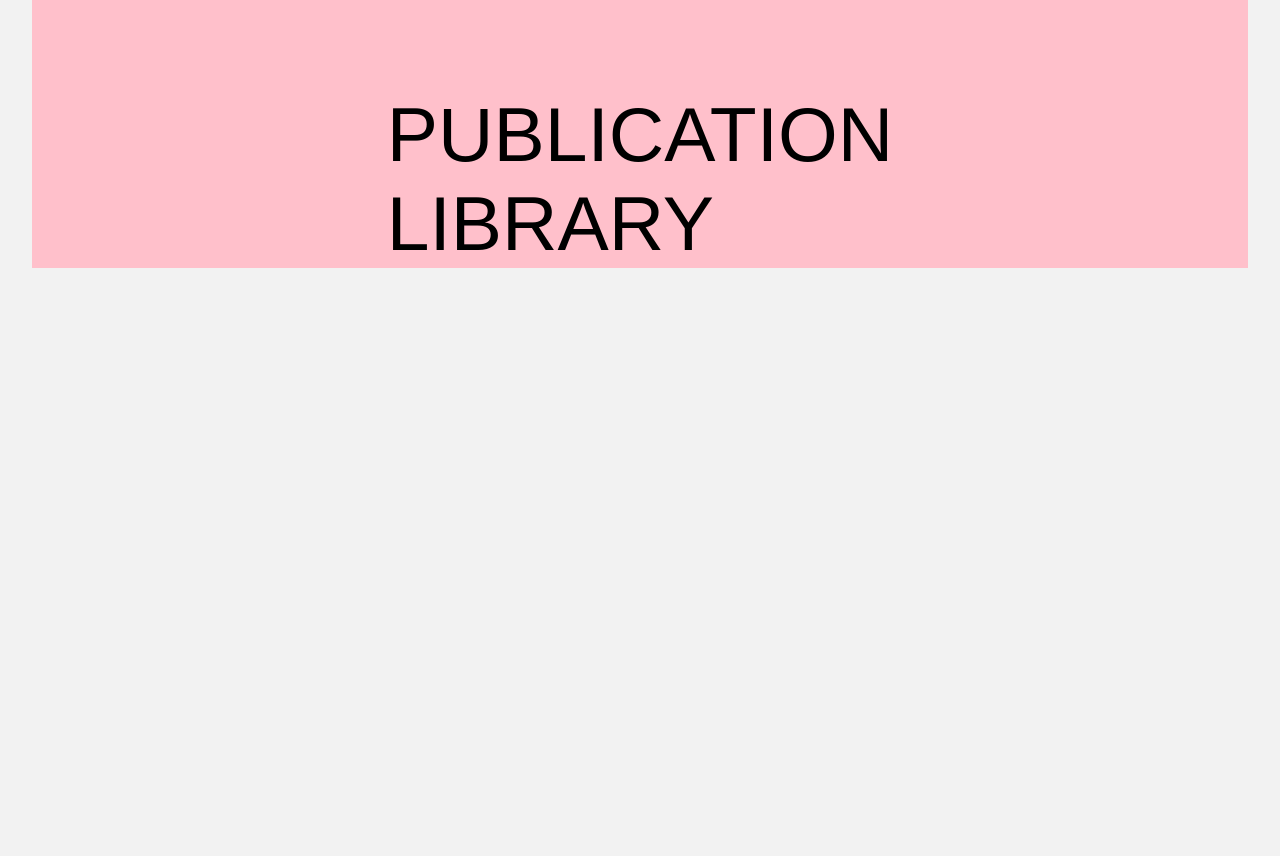
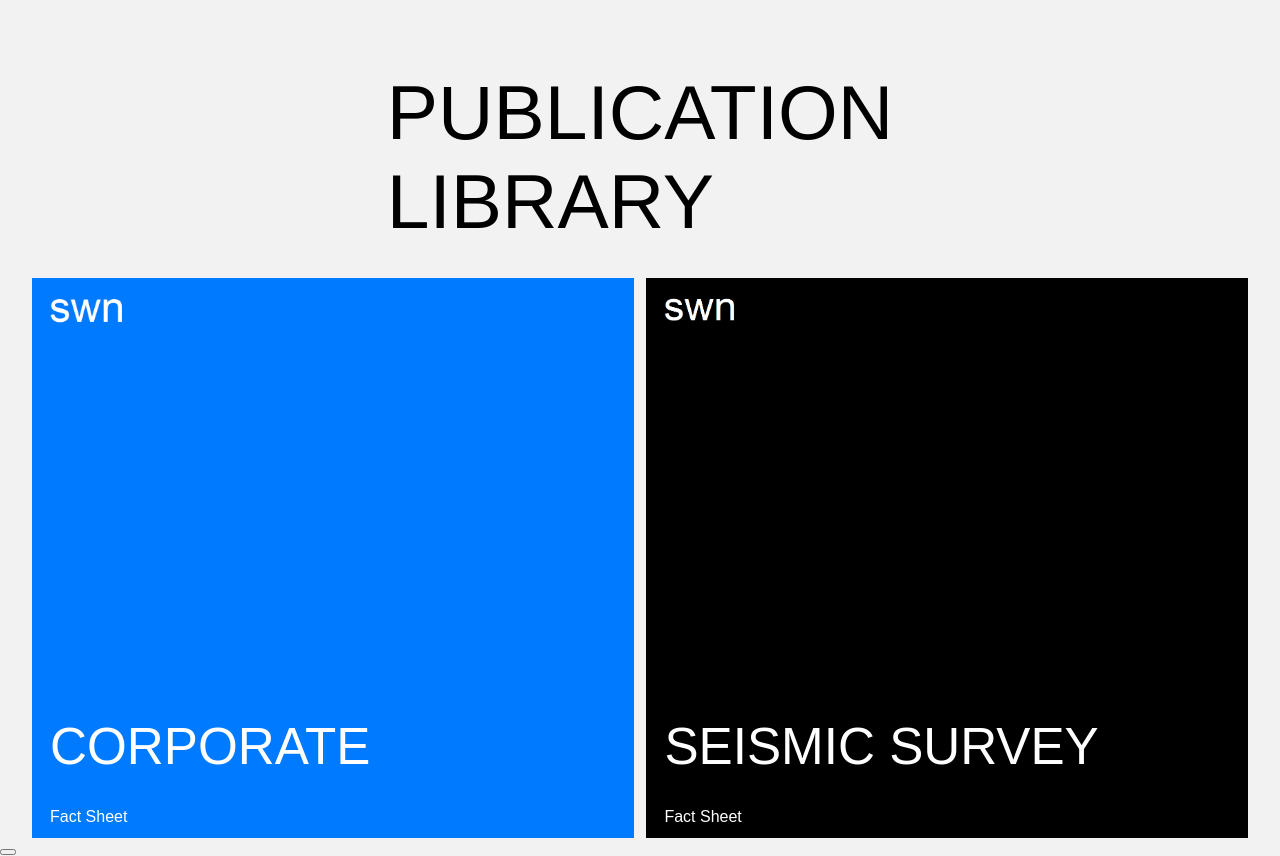
Before and after one commit to agne-l/july-19-task, a plain HTML site: page index.html in a window 1280 px wide. Shown: the part 1752-2608 px from the top of the page. Before the commit the page ends 2052 px from the top, so only its background shows below. Drawn offline with Linux system fonts and the light colour scheme.

Commit message:
added more elements

```diff
--- a/index.html
+++ b/index.html
@@ -54,9 +54,22 @@
                     <div>PUBLICATION<br/>LIBRARY</div>
                 </div>
                 <div class="publications">
-                    <div class="square"></div>
-                    <div class="square"></div>
+                    <div class="square">
+                        <div><img src="./swn-blue.png" class="main-logo"></div>
+                        <div class="text">
+                            <h2>CORPORATE</h2>
+                            <h3>Fact Sheet</h3>
+                        </div>
+                    </div>
+                    <div class="square">
+                        <div><img src="./swn-black.png" class="main-logo"></div>
+                        <div class="text">
+                            <h2>SEISMIC SURVEY</h2>
+                            <h3>Fact Sheet</h3>
+                        </div>
+                    </div>
                 </div>
+                <button></button>
             </section>
 
         </main>
--- a/sass/index.scss
+++ b/sass/index.scss
@@ -7,6 +7,12 @@
     display:flex;
     justify-content: space-between;
     align-items: center;
+}
+
+@mixin logoStyles{
+    width:5.8vw;
+    height:4.5vh;
+    object-fit:cover;
 }
 
 body{
@@ -24,9 +30,10 @@
     font-weight:550;
     @include flexboxCenterAlign ();
     .main-logo{
-        width:6rem;
-        height:2rem;
-        object-fit:cover;
+        @include logoStyles();
+        // width:6rem;
+        // height:2rem;
+        // object-fit:cover;
     }
     .button-wrapper{
         display:flex;
@@ -122,7 +129,7 @@
     display:grid;
     grid-template-columns: 1fr 1fr;
     grid-auto-rows: 60vh;
-    gap:1rem;
+    gap:1%;
     div{
         background-color:rgb(222, 234, 239);
         width:100%;
@@ -133,9 +140,9 @@
     all:unset;
     width:15%;
     height:7%;
-    background-color:rgb(93, 142, 255);
+    background-color:rgb(0, 123, 255);
     margin:auto;
-    margin-top:2rem;
+    margin-top:2%;
     display:block;
     padding:1% 2%;
     box-sizing: border-box;
@@ -153,9 +160,48 @@
     align-items: end;
     justify-content:center;
     height:60vh;
-    background-color: pink;
     margin-bottom:2rem;
     div{
         font-size:6vw;
     }
 }
+
+.publications{
+    width:95%;
+    margin:auto;
+    display:grid;
+    grid-template-columns: 1fr 1fr;
+    gap:1vw;
+    .square{
+        background-color: rgb(0, 123, 255);
+        width:100%;
+        height:70vh;
+        padding:2% 3%;
+        box-sizing: border-box;
+        display: flex;
+        flex-direction: column;
+        justify-content: space-between;
+        .text{
+            display:flex;
+            flex-direction:column;
+            gap:4vh;
+        }
+        h2{
+            all:unset;
+            font-size:4vw;
+            color:white;
+            margin:0;
+        }
+        h3{
+            all:unset;
+            color:white;
+            margin:0;
+        }
+    }
+    .main-logo{
+        @include logoStyles();
+    }
+    .square:nth-child(2){
+        background-color: black;
+    }
+}
```
Also changed, not shown: sass/index.css, swn-black.png (added), swn-blue.png (added), 1 other file.
